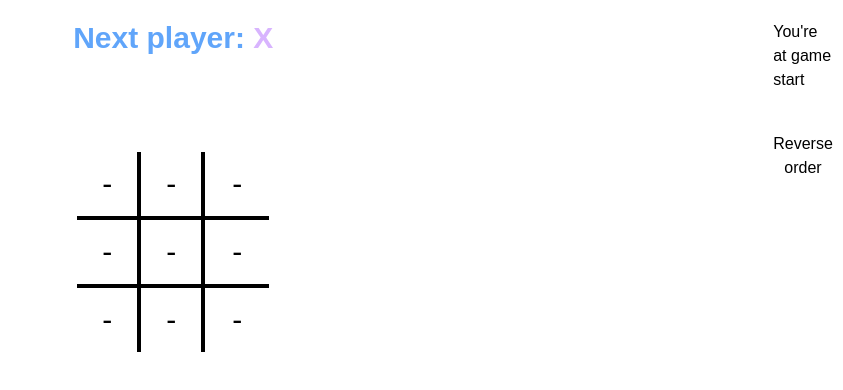
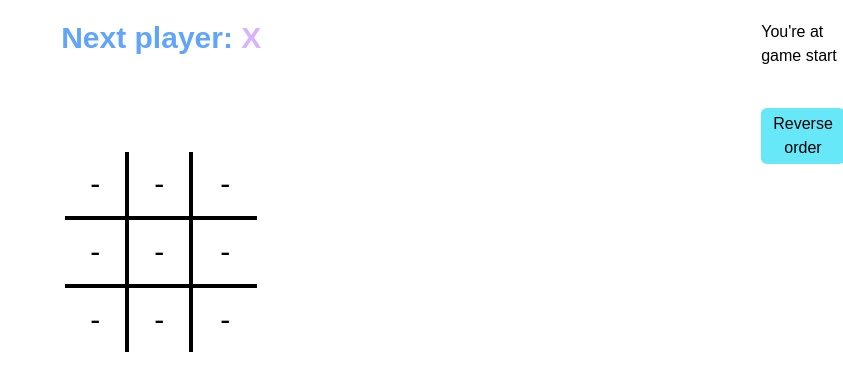
Before and after one commit to paunov0000/Tic-Tac-Toe, a React (Vite) app: page / in a window 1280 px wide. Shown: the top 390 px of the page, without its empty margins (437-1280 px from the left). Built offline with nearby package versions, Linux system fonts and the light colour scheme.

Commit message:
Added some styling to the button which takes care of moves order on click

```diff
--- a/src/App.jsx
+++ b/src/App.jsx
@@ -52,7 +52,7 @@ export default function Game() {
 					<ol>{moves}</ol>
 				</div>
 				<div>
-					<button onClick={() => setReversed(!isReversed)}>
+					<button className='bg-cyan-300 px-3 py-1 rounded-md hover:bg-cyan-400 hover:scale-x-105 hover:scale-y-110 duration-700 transition-all' onClick={() => setReversed(!isReversed)}>
 						{isReversed ? 'Normal order' : 'Reverse order'}
 					</button>
 				</div>
```
